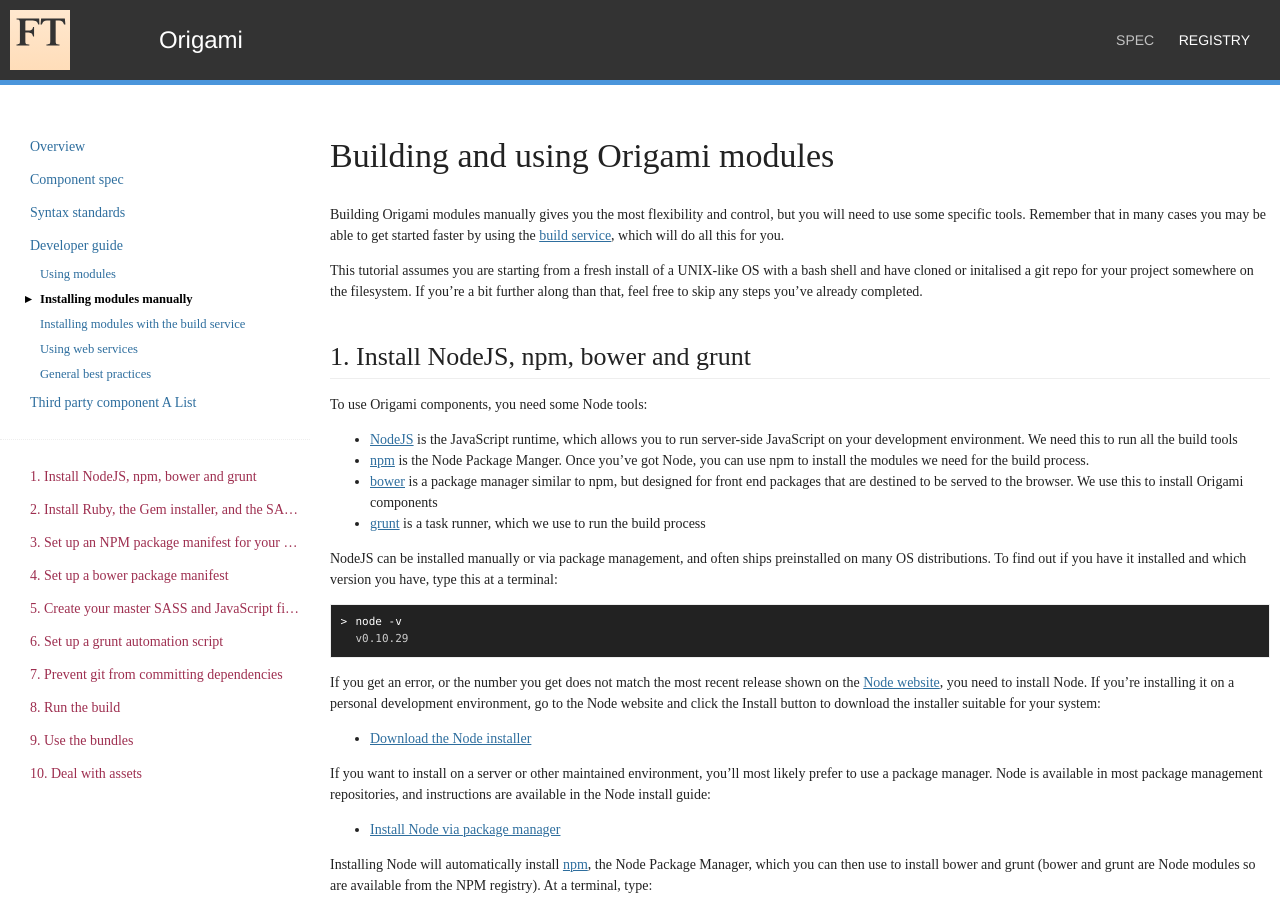
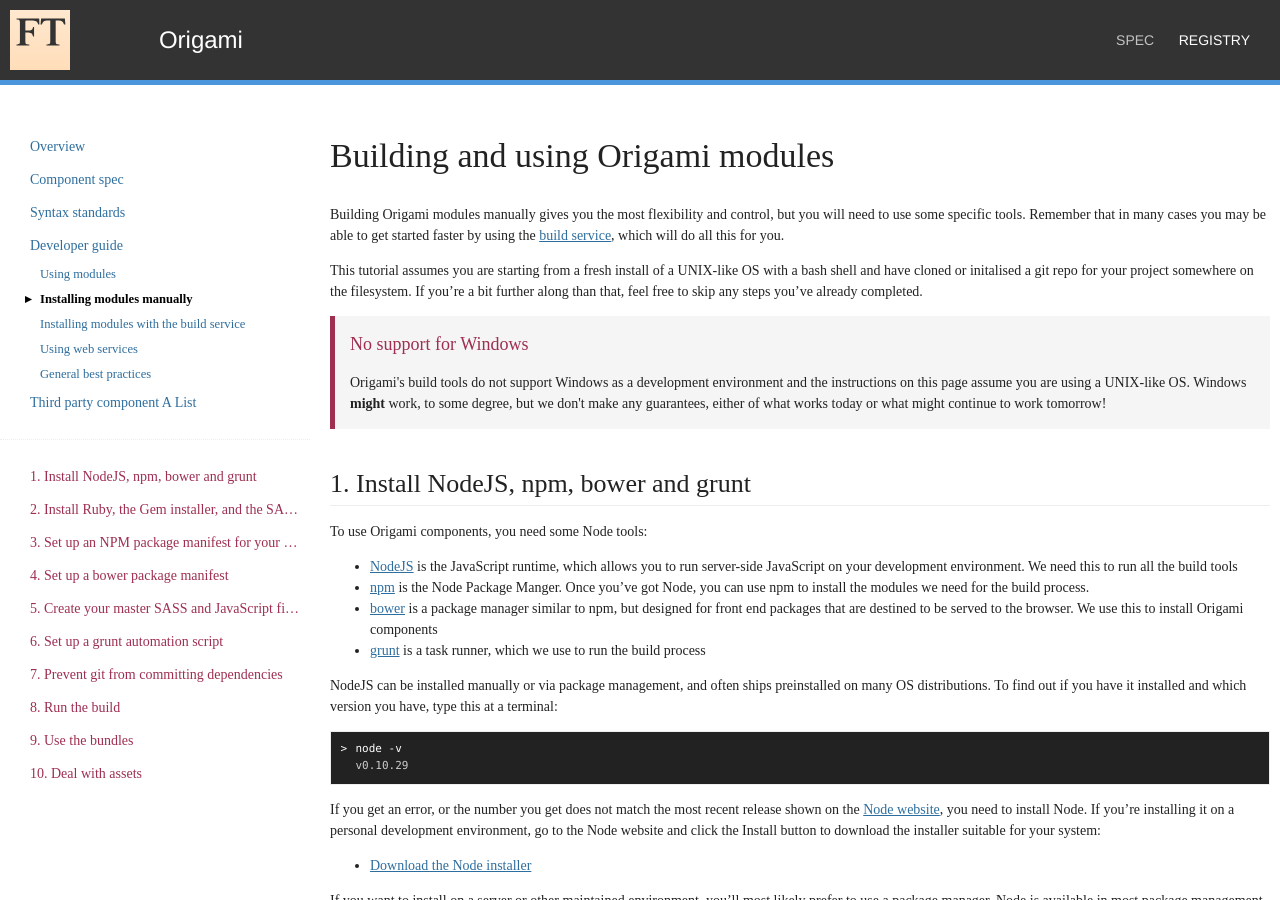
Before and after one commit to Financial-Times/ft-origami, a Jekyll site: the page built from docs/developer-guide/building-modules.md, in a window 1280 px wide and 900 px high. Built offline with Jekyll 4.4.1, drawn with Linux system fonts in a browser that asks for light colours; some web fonts are replaced.

Commit message:
Confirm no support for windows, closes #238

```diff
--- a/docs/developer-guide/building-modules.md
+++ b/docs/developer-guide/building-modules.md
@@ -10,6 +10,11 @@ permalink: /docs/developer-guide/building-modules/
 Building Origami modules manually gives you the most flexibility and control, but you will need to use some specific tools.  Remember that in many cases you may be able to get started faster by using the [build service](../build-service), which will do all this for you.
 
 This tutorial assumes you are starting from a fresh install of a UNIX-like OS with a bash shell and have cloned or initalised a git repo for your project somewhere on the filesystem.  If you're a bit further along than that, feel free to skip any steps you've already completed.
+
+<aside>
+	<h4>No support for Windows</h4>
+	<p>Origami's build tools do not support Windows as a development environment and the instructions on this page assume you are using a UNIX-like OS.  Windows <strong>might</strong> work, to some degree, but we don't make any guarantees, either of what works today or what might continue to work tomorrow!</p>
+</aside>
 
 ## 1. Install NodeJS, npm, bower and grunt
 
```
